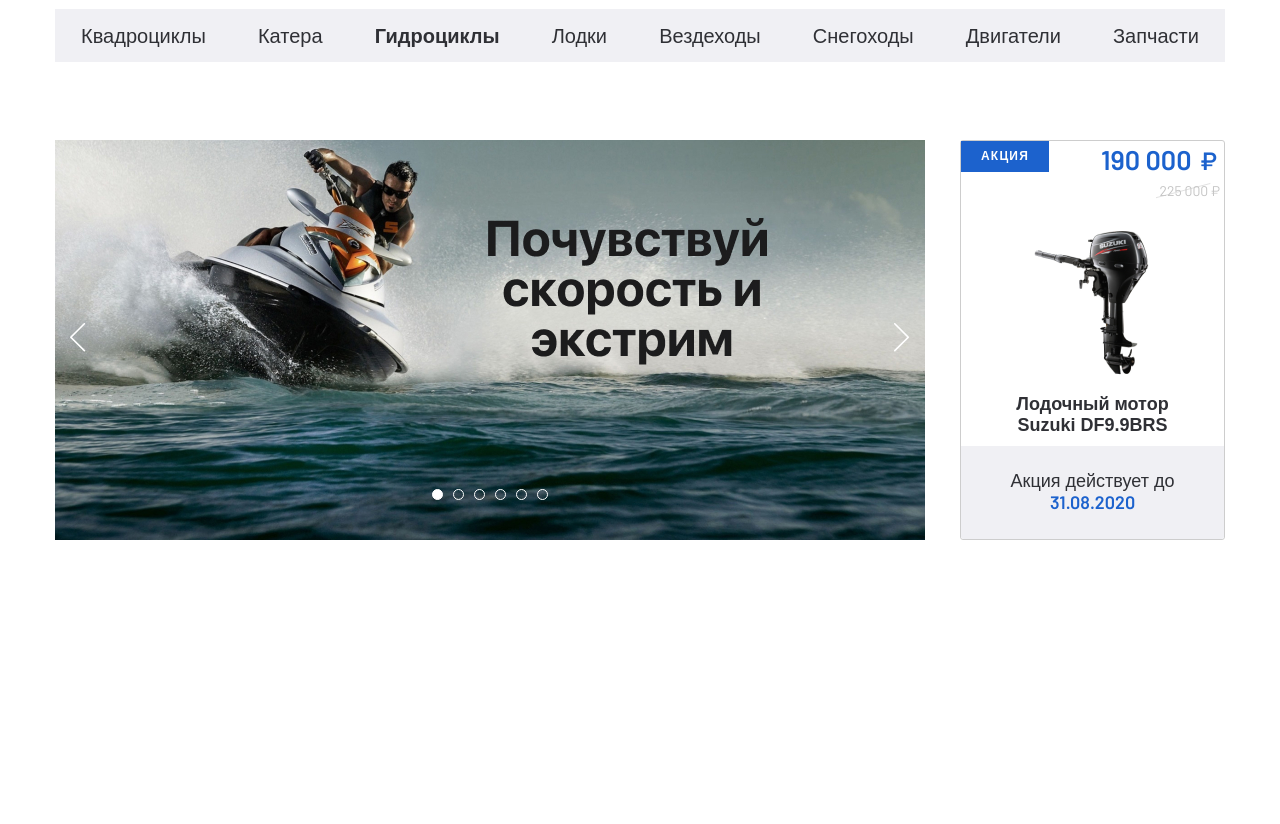
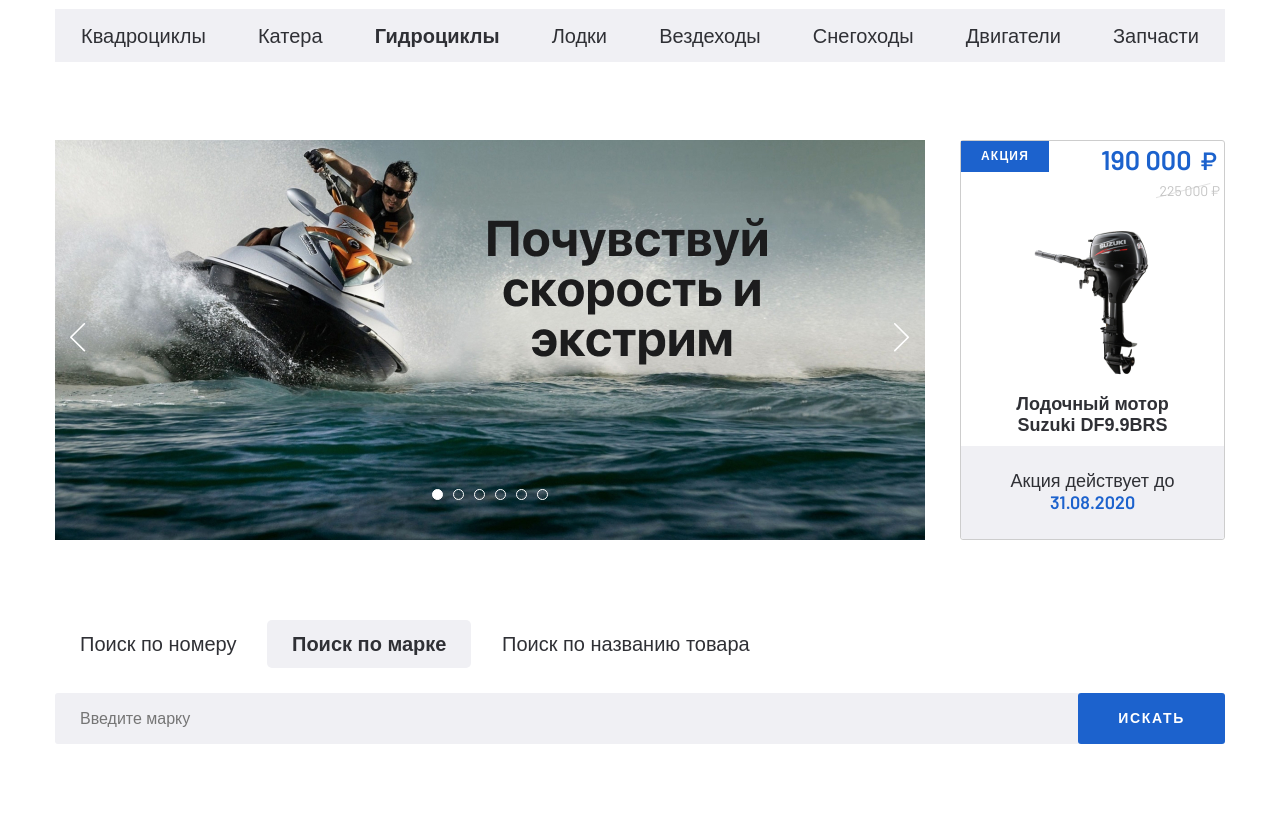
Before and after one commit to DimaGolubenko/drive-moto-html-css, a website: page app/index.html in a window 1280 px wide. Shown: the part 113-937 px from the top of the page. Before the commit the page ends 800 px from the top, so only its background shows below. Drawn offline with nearby package versions, Linux system fonts and the light colour scheme; files that its build step writes are made by us from their sources.

Commit message:
finish search products section

```diff
--- a/app/index.html
+++ b/app/index.html
@@ -9,6 +9,7 @@
     <link rel="stylesheet" href="css/style.min.css" />
   </head>
   <body>
+    <div class="home-page">
       <header class="header">
         <div class="header__top">
           <div class="container">
@@ -109,8 +110,7 @@
         </div>
       </header>
 
-    <div class="home-page">
-      <section class="sales-banners">
+      <section class="sales-banners page-section">
         <div class="container">
           <div class="sales-banners__inner">
             <div class="sales-banners__slider">
@@ -155,6 +155,42 @@
           </div>
         </div>
       </section>
+
+      <section class="search-products page-section">
+        <div class="container">
+          <div class="search-products__tabs">
+            <a class="search-products__tabs-item" href="#search-products-1">
+              Поиск по номеру
+            </a>
+            <a class="search-products__tabs-item search-products__tabs-item--active" href="#search-products-2">
+              Поиск по марке
+            </a>
+            <a class="search-products__tabs-item" href="#search-products-3">
+              Поиск по названию товара
+            </a>
+          </div>
+          <div class="search-products__content">
+            <div class="search-products__content-item" id="search-products-1">
+              <form class="search-products__form">
+                <input class="search-products__input" type="text" placeholder="Введите номер" />
+                <button class="search-products__btn" type="submit">искать</button>
+              </form>
+            </div>
+            <div class="search-products__content-item search-products__content-item--active" id="search-products-2">
+              <form class="search-products__form">
+                <input class="search-products__input" type="text" placeholder="Введите марку" />
+                <button class="search-products__btn" type="submit">искать</button>
+              </form>
+            </div>
+            <div class="search-products__content-item" id="search-products-3">
+              <form class="search-products__form">
+                <input class="search-products__input" type="text" placeholder="Введите название" />
+                <button class="search-products__btn" type="submit">искать</button>
+              </form>
+            </div>
+          </div>
+        </div>
+      </section>
     </div>
     <script src="https://ajax.googleapis.com/ajax/libs/jquery/3.4.1/jquery.min.js"></script>
     <script src="js/libs.min.js"></script>
--- a/app/js/main.js
+++ b/app/js/main.js
@@ -15,4 +15,14 @@ $(function(){
   });
 
 
+  $('.search-products__tabs-item').on('click', function(e) {
+    e.preventDefault();
+
+    $('.search-products__tabs-item').removeClass('search-products__tabs-item--active');
+    $('.search-products__content-item').removeClass('search-products__content-item--active');
+
+    $(this).addClass('search-products__tabs-item--active');
+    $($(this).attr('href')).addClass('search-products__content-item--active');
+  });
+
 });
--- a/app/scss/_global.scss
+++ b/app/scss/_global.scss
@@ -11,6 +11,7 @@ html {
 a {
   text-decoration: none;
   color: inherit;
+  display: inline-block;
 }
 
 button {
@@ -52,3 +53,7 @@ body {
   padding: 0 15px;
   margin: 0 auto;
 }
+
+.page-section {
+  margin-bottom: 80px;
+}
--- a/app/scss/components/_sales-product.scss
+++ b/app/scss/components/_sales-product.scss
@@ -64,6 +64,7 @@
 
   &__img {
     max-width: 125px;
+    object-fit: contain;
   }
 
   &__title {
--- /dev/null
+++ b/app/scss/components/_search-products.scss
@@ -0,0 +1,57 @@
+.search-products {
+  &__tabs {
+    margin-bottom: 25px;
+  }
+
+  &__tabs-item {
+    font-size: 20px;
+    line-height: 24px;
+    padding: 12px 25px;
+  }
+
+  &__tabs-item--active {
+    font-family: "SFProDisplay-Bold", sans-serif;
+    font-weight: 700;
+    background-color: #f0f0f4;
+    border-radius: 5px;
+  }
+
+  &__form {
+    display: flex;
+    justify-content: space-between;
+  }
+
+  &__content-item {
+    display: none;
+  }
+
+  &__content-item--active {
+    display: block;
+  }
+
+  &__input {
+    padding: 15px 25px;
+    width: 100%;
+    font-size: 16px;
+    line-height: 19px;
+    border: none;
+    background-color: #f0f0f4;
+    border-radius: 3px;
+  }
+
+  &__btn {
+    margin-left: -3px;
+    padding: 17px 40px;
+    font-size: 14px;
+    line-height: 17px;
+    text-transform: uppercase;
+    letter-spacing: 0.12em;
+    font-family: "SFProDisplay-Bold", sans-serif;
+    font-weight: 700;
+    color: #fff;
+    background-color: #1c62cd;
+    border-radius: 3px;
+    cursor: pointer;
+    border: none;
+  }
+}
--- a/app/scss/pages/_home-page.scss
+++ b/app/scss/pages/_home-page.scss
@@ -5,6 +5,10 @@
       display: flex;
       justify-content: space-between;
       max-height: 400px;
+    }
+
+    &__slider-item {
+      object-fit: contain;
     }
 
     &__slider {
--- a/app/scss/style.scss
+++ b/app/scss/style.scss
@@ -6,6 +6,7 @@
 //components
 @import "components/header";
 @import "components/sales-product";
+@import "components/search-products";
 
 //pages
 @import "pages/home-page";
```
Lines whose indentation alone changed are shown as unchanged.
